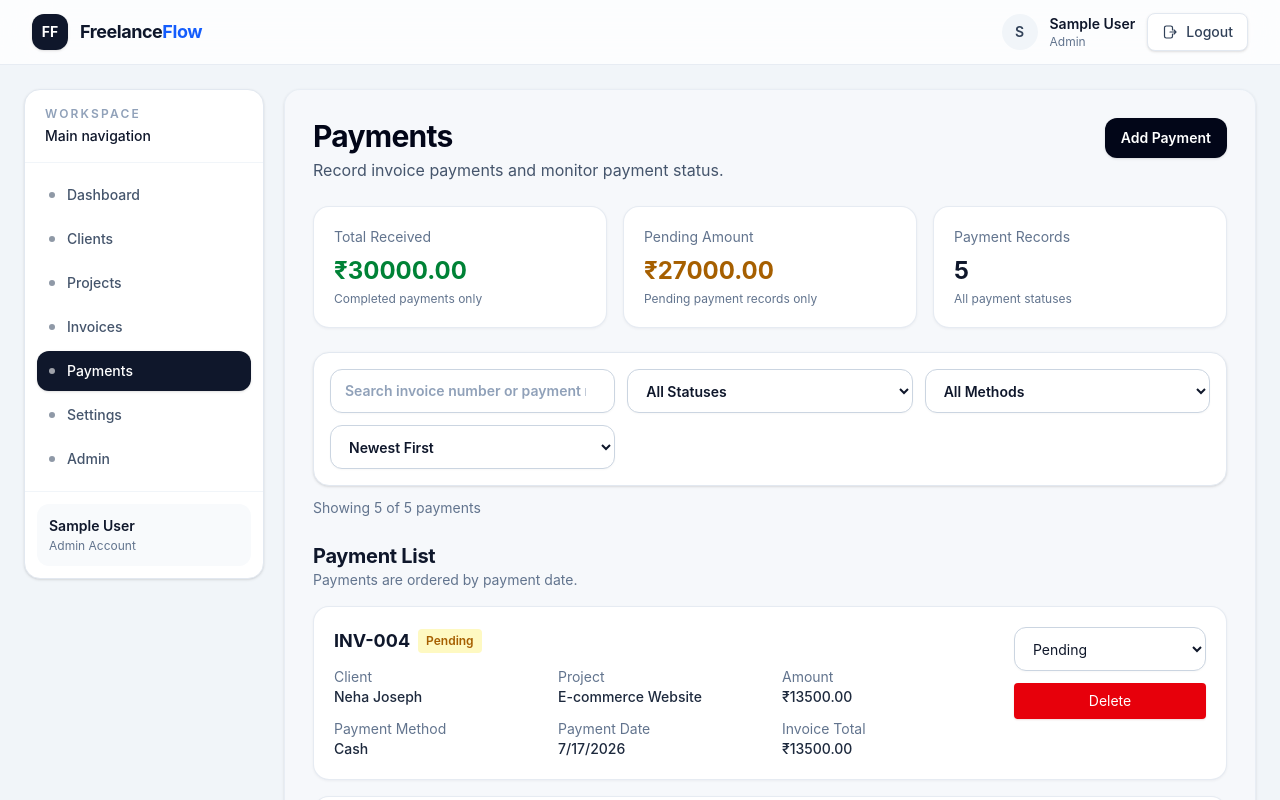
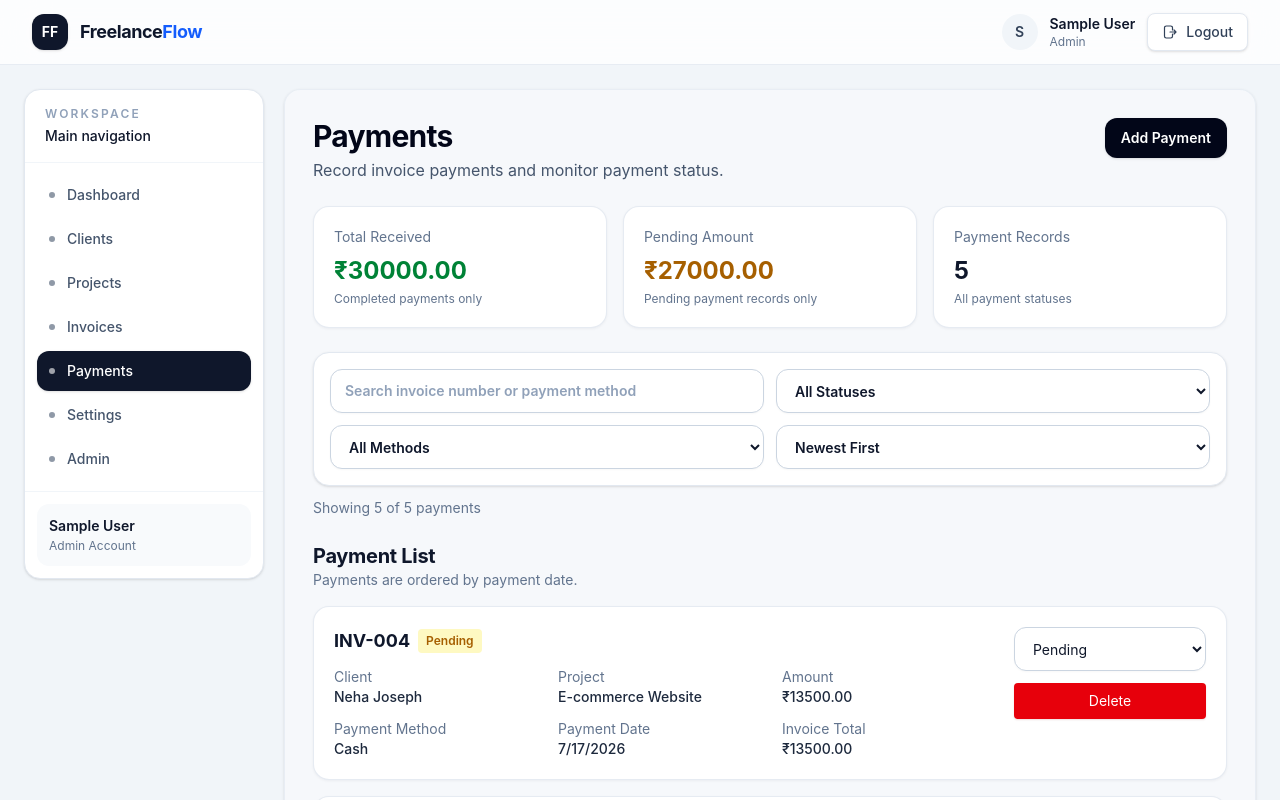
Before and after one commit to muhammedZak/freelance-flow, a React (Vite) app: page /payments in a window 1280 px wide. Shown: the top 800 px of the page. Built offline with nearby package versions, Linux system fonts and the light colour scheme; data requests are answered from the project's data file; sample sign-in values are in the browser's storage.

Commit message:
fix: filter layout grid

```diff
--- a/src/pages/PaymentsPage.jsx
+++ b/src/pages/PaymentsPage.jsx
@@ -396,7 +396,7 @@ function PaymentsPage() {
       </div>
 
       <div className='mb-6'>
-        <div className='grid gap-3 rounded-2xl border border-slate-200 bg-white p-4 shadow-sm dark:border-slate-800 dark:bg-slate-900/70 sm:grid-cols-2 lg:grid-cols-3'>
+        <div className='grid gap-3 rounded-2xl border border-slate-200 bg-white p-4 shadow-sm dark:border-slate-800 dark:bg-slate-900/70 sm:grid-cols-2 lg:grid-cols-2'>
           <SearchInput
             value={searchText}
             onChange={(event) =>
```
